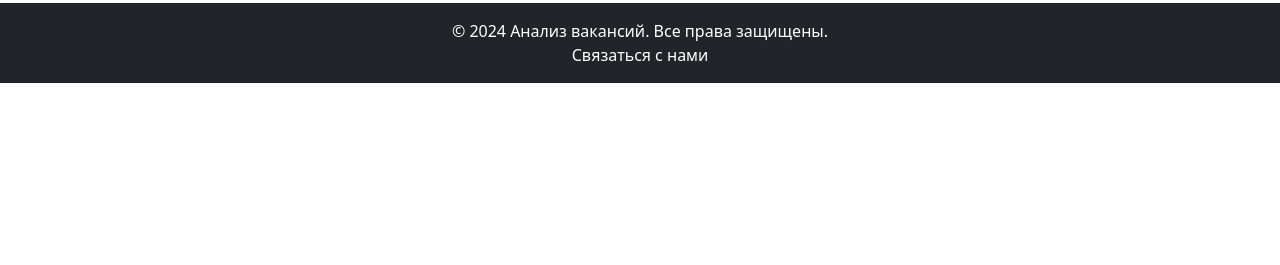
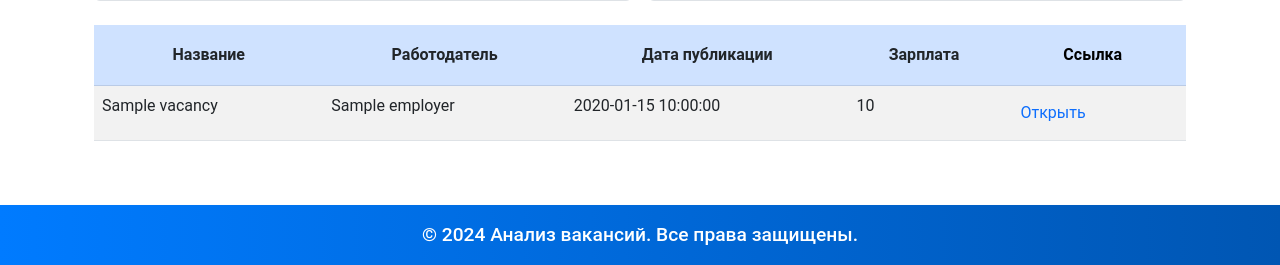
Before and after one commit to kazantsevalexander/Rabota-by, a Flask app: template templates/index.html in a window 1280 px wide. Shown: the part 674-939 px from the top of the page. Before the commit the page ends 757 px from the top, so only its background shows below. Run offline with Flask 3, Linux system fonts and the light colour scheme; the template is opened without the code that fills it: most values are stand-ins (such as "Sample title", 1, 10 or a date in 2020).

Commit message:
new design

```diff
--- a/main.py
+++ b/main.py
@@ -135,7 +135,7 @@ def index():
     plot_path = save_salary_plot(salaries, len(all_vacancies))
 
     return render_template('index.html',
-                           plot_path=plot_path,
+                           plot_path='/static/salary_distribution.png',
                            vacancies=filtered_vacancies,
                            total_vacancies=len(all_vacancies),
                            specialty=specialty)
--- a/templates/base.html
+++ b/templates/base.html
@@ -5,13 +5,41 @@
     <meta name="viewport" content="width=device-width, initial-scale=1.0">
     <link rel="stylesheet" href="https://cdn.jsdelivr.net/npm/bootstrap@5.3.0/dist/css/bootstrap.min.css">
     <title>{% block title %}Анализ вакансий{% endblock %}</title>
+    <style>
+        /* Единый стиль для шапки и подвала */
+        header, footer {
+            background: linear-gradient(90deg, #007bff, #0056b3);
+            color: white;
+        }
+
+        header h1, footer p {
+            font-size: 1.2rem;
+            font-weight: 500;
+        }
+
+        table thead th {
+            position: sticky;
+            top: 0;
+            background-color: #f8f9fa;
+            text-align: center; /* Выравнивание текста по горизонтали */
+            vertical-align: middle; /* Выравнивание текста по вертикали */
+            height: 60px; /* Устанавливаем фиксированную высоту, если нужно */
+        }
+
+        /* Адаптивность для шапки */
+        @media (max-width: 768px) {
+            header h1 {
+                font-size: 1rem;
+            }
+        }
+
+    </style>
 </head>
 <body>
     <!-- Шапка сайта -->
-    <header class="bg-primary text-white py-3">
-        <div class="container d-flex justify-content-between align-items-center">
-            <h1 class="h4 mb-0">Анализ вакансий</h1>
-
+    <header class="py-3 shadow-sm">
+        <div class="container d-flex justify-content-between align-items-center flex-wrap">
+            <h1 class="h4 mb-0 text-center text-md-start">Анализ вакансий</h1>
         </div>
     </header>
 
@@ -21,12 +49,9 @@
     </div>
 
     <!-- Подвал сайта -->
-    <footer class="bg-dark text-white py-3">
+    <footer class="py-3 mt-5 shadow-sm">
         <div class="container text-center">
             <p class="mb-0">© 2024 Анализ вакансий. Все права защищены.</p>
-            <p class="mb-0">
-                <a href="mailto:contact@vacancies-analysis.com" class="text-white text-decoration-none">Связаться с нами</a>
-            </p>
         </div>
     </footer>
 </body>
--- a/templates/index.html
+++ b/templates/index.html
@@ -4,30 +4,46 @@
 
 {% block content %}
 
+<div class="container mt-5">
+    <h1 class="text-center mb-4">Анализ вакансий</h1>
+
+    <!-- Форма фильтрации -->
     <form method="get" class="mb-4">
-        <div class="row">
+        <div class="row g-3 align-items-center">
             <div class="col-md-4">
-                <input type="text" name="specialty" class="form-control" placeholder="Введите название специальности" value="{{ specialty }}">
+                <input
+                    type="text"
+                    name="specialty"
+                    class="form-control"
+                    placeholder="Введите название специальности"
+                    value="{{ specialty }}">
             </div>
             <div class="col-md-4">
-                <input type="number" name="min_salary" class="form-control" placeholder="Минимальная зарплата (BYN)">
+                <input
+                    type="number"
+                    name="min_salary"
+                    class="form-control"
+                    placeholder="Минимальная зарплата (BYN)">
             </div>
-            <div class="col-md-4">
-                <button type="submit" class="btn btn-primary">Применить</button>
+            <div class="col-md-4 text-md-end text-center">
+                <button type="submit" class="btn btn-primary w-100 w-md-auto">Применить</button>
             </div>
         </div>
     </form>
 
+    <!-- График -->
+    <div class="text-center mb-5">
         {% if plot_path %}
-        <img src="{{ plot_path }}" alt="Распределение зарплат" class="img-fluid">
+            <img src="{{ plot_path }}" alt="Распределение зарплат" class="img-fluid shadow rounded">
         {% else %}
-        <p>Нет данных о зарплатах для построения графика.</p>
+            <p class="text-muted">Нет данных о зарплатах для построения графика.</p>
         {% endif %}
+    </div>
 
-    <h2 class="mt-4">Список вакансий</h2>
+    <h2 class="text-center mt-4">Список вакансий</h2>
 
     <!-- Поля поиска -->
-    <div class="row mb-3">
+    <div class="row mb-4 g-3 align-items-center">
         <div class="col-md-6">
             <input type="text" id="searchName" class="form-control" placeholder="Поиск по названию">
         </div>
@@ -36,13 +52,15 @@
         </div>
     </div>
 
-    <table class="table table-striped" id="vacancyTable">
-        <thead>
+    <!-- Таблица вакансий -->
+    <div class="table-responsive">
+        <table class="table table-striped table-hover" id="vacancyTable">
+            <thead class="table-primary">
                 <tr>
-                <th><a href="/?sort_by=name&specialty={{ specialty }}">Название</a></th>
-                <th><a href="/?sort_by=employer&specialty={{ specialty }}">Работодатель</a></th>
-                <th><a href="/?sort_by=published_at&specialty={{ specialty }}">Дата публикации</a></th>
-                <th><a href="/?sort_by=average_salary&specialty={{ specialty }}">Зарплата</a></th>
+                    <th><a href="/?sort_by=name&specialty={{ specialty }}" class="text-decoration-none text-dark">Название</a></th>
+                    <th><a href="/?sort_by=employer&specialty={{ specialty }}" class="text-decoration-none text-dark">Работодатель</a></th>
+                    <th><a href="/?sort_by=published_at&specialty={{ specialty }}" class="text-decoration-none text-dark">Дата публикации</a></th>
+                    <th><a href="/?sort_by=average_salary&specialty={{ specialty }}" class="text-decoration-none text-dark">Зарплата</a></th>
                     <th>Ссылка</th>
                 </tr>
             </thead>
@@ -53,12 +71,15 @@
                         <td class="employer-column">{{ v.employer }}</td>
                         <td>{{ v.published_at }}</td>
                         <td>{{ v.salary }}</td>
-                    <td><a href="{{ v.url }}" target="_blank">Открыть</a></td>
+                        <td><a href="{{ v.url }}" target="_blank" class="btn btn-link text-decoration-none">Открыть</a></td>
                     </tr>
                 {% endfor %}
             </tbody>
         </table>
+    </div>
+</div>
 
+<!-- JavaScript для фильтрации -->
 <script>
     document.getElementById('searchName').addEventListener('input', function () {
         const searchValue = this.value.toLowerCase();
@@ -78,4 +99,21 @@
         });
     });
 </script>
+
+<style>
+    body {
+        font-family: 'Roboto', sans-serif;
+    }
+
+    h1, h2 {
+        font-weight: 700;
+    }
+
+    table thead th {
+        position: sticky;
+        top: 0;
+        background-color: #f8f9fa;
+    }
+</style>
+
 {% endblock %}
```
Also changed, not shown: static/salary_distribution.png. Lines whose indentation alone changed are shown as unchanged.
